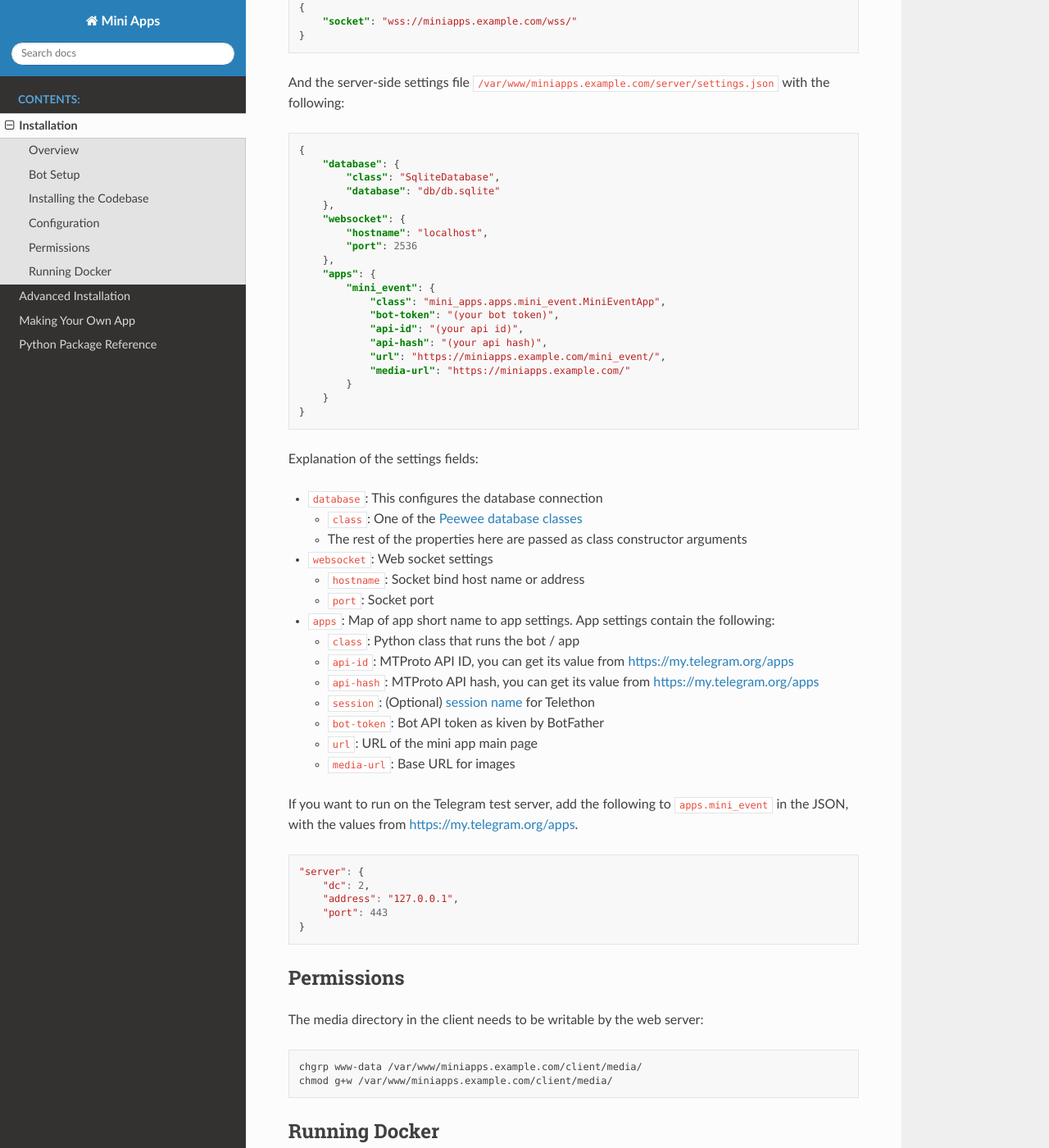
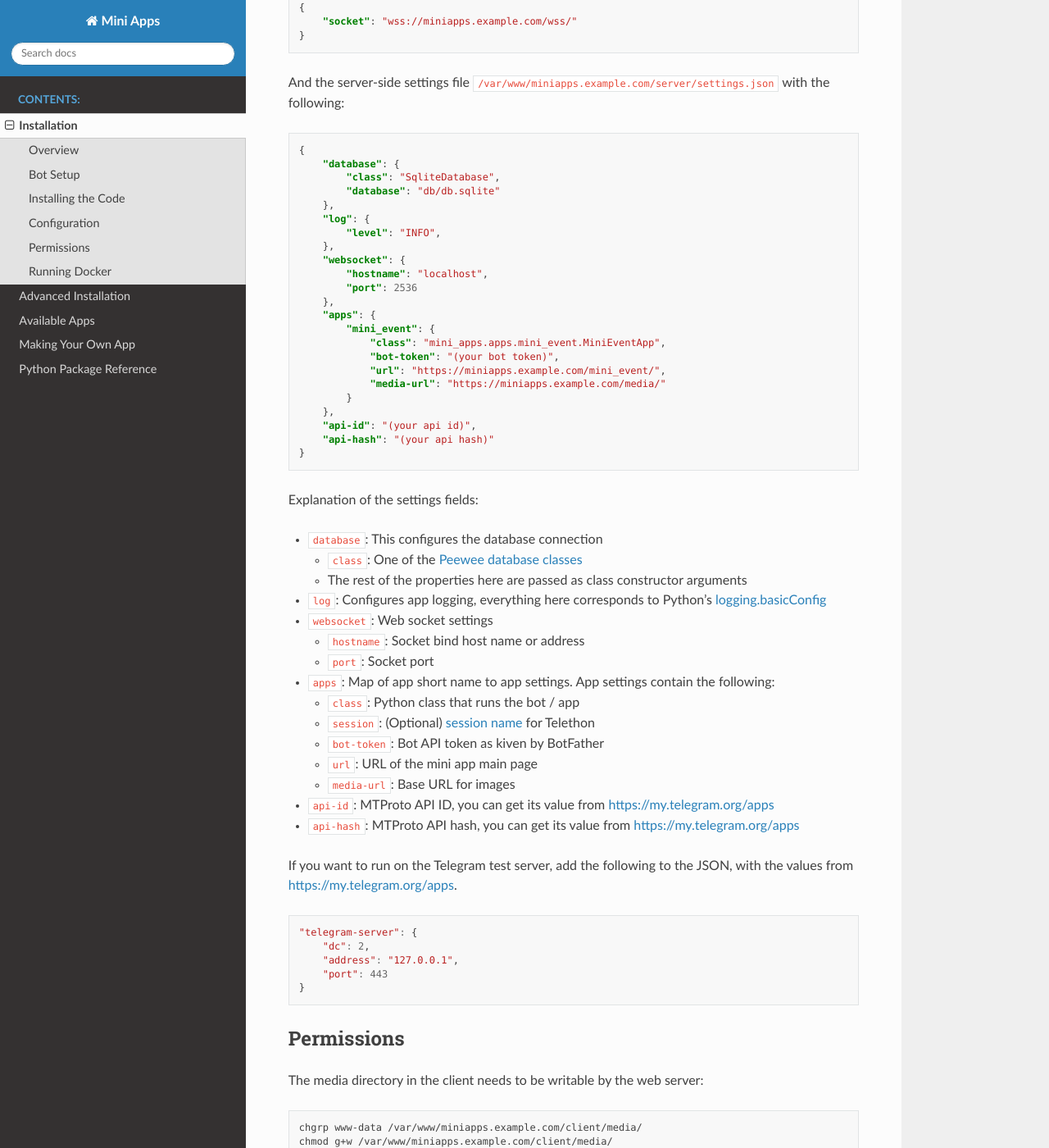
Before and after one commit to mbasaglia/mini_apps, a Sphinx documentation site: the page built from docs/installation/index.md, in a window 1280 px wide and 1400 px high, scrolled down 1278 px. Shown: the whole window at 82% size. Built offline with Sphinx 7.4.7 and the Read the Docs theme 2.0.0, drawn with Linux system fonts in a browser that asks for light colours; some of the changed text lies outside the part shown.

Commit message:
Document apps

````diff
--- a/docs/index.rst
+++ b/docs/index.rst
@@ -8,6 +8,7 @@ Mini Apps
 
    installation/index
    installation/advanced
+   apps
    custom-app
    mini_apps/index
 
--- a/docs/installation/index.md
+++ b/docs/installation/index.md
@@ -34,8 +34,7 @@ Also, do keep track of the bot token as it's needed in the server
 configuration file.
 
 
-## Installing the Codebase
-
+## Installing the Code
 
 This guide will install the mini app in `/var/www/miniapps.example.com`,
 you might want to use a different directory.
@@ -70,6 +69,9 @@ with the following:
         "class": "SqliteDatabase",
         "database": "db/db.sqlite"
     },
+    "log": {
+        "level": "INFO",
+    },
     "websocket": {
         "hostname": "localhost",
         "port": 2536
@@ -78,12 +80,12 @@ with the following:
         "mini_event": {
             "class": "mini_apps.apps.mini_event.MiniEventApp",
             "bot-token": "(your bot token)",
-            "api-id": "(your api id)",
-            "api-hash": "(your api hash)",
             "url": "https://miniapps.example.com/mini_event/",
-            "media-url": "https://miniapps.example.com/"
+            "media-url": "https://miniapps.example.com/media/"
         }
-    }
+    },
+    "api-id": "(your api id)",
+    "api-hash": "(your api hash)"
 }
 ```
 
@@ -92,23 +94,24 @@ Explanation of the settings fields:
 * `database`: This configures the database connection
     * `class`: One of the [Peewee database classes](https://docs.peewee-orm.com/en/latest/peewee/database.html)
     * The rest of the properties here are passed as class constructor arguments
+* `log`: Configures app logging, everything here corresponds to Python's [logging.basicConfig](https://docs.python.org/3/library/logging.html#logging.basicConfig)
 * `websocket`: Web socket settings
     * `hostname`: Socket bind host name or address
     * `port`: Socket port
 * `apps`: Map of app short name to app settings. App settings contain the following:
     * `class`: Python class that runs the bot / app
-    * `api-id`: MTProto API ID, you can get its value from <https://my.telegram.org/apps>
-    * `api-hash`: MTProto API hash, you can get its value from <https://my.telegram.org/apps>
     * `session`: (Optional) [session name](https://docs.telethon.dev/en/stable/modules/client.html#telethon.client.telegrambaseclient.TelegramBaseClient) for Telethon
     * `bot-token`: Bot API token as kiven by BotFather
     * `url`: URL of the mini app main page
     * `media-url`: Base URL for images
+* `api-id`: MTProto API ID, you can get its value from <https://my.telegram.org/apps>
+* `api-hash`: MTProto API hash, you can get its value from <https://my.telegram.org/apps>
 
-If you want to run on the Telegram test server, add the following to `apps.mini_event` in the JSON,
+If you want to run on the Telegram test server, add the following to the JSON,
 with the values from <https://my.telegram.org/apps>.
 
 ```js
-"server": {
+"telegram-server": {
     "dc": 2,
     "address": "127.0.0.1",
     "port": 443
````
Also changed, not shown: README.md (+4 -25 lines), docs/apps.md (added, +100 -0 lines).
